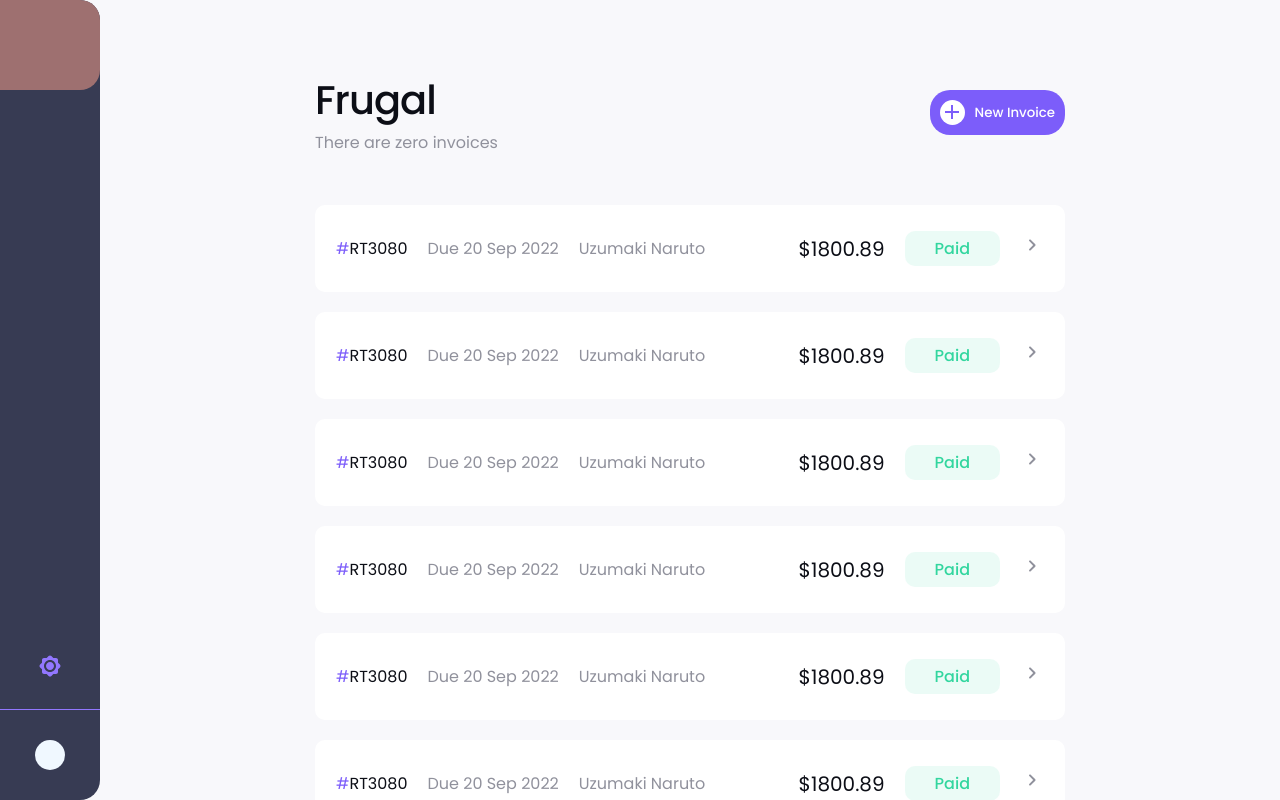
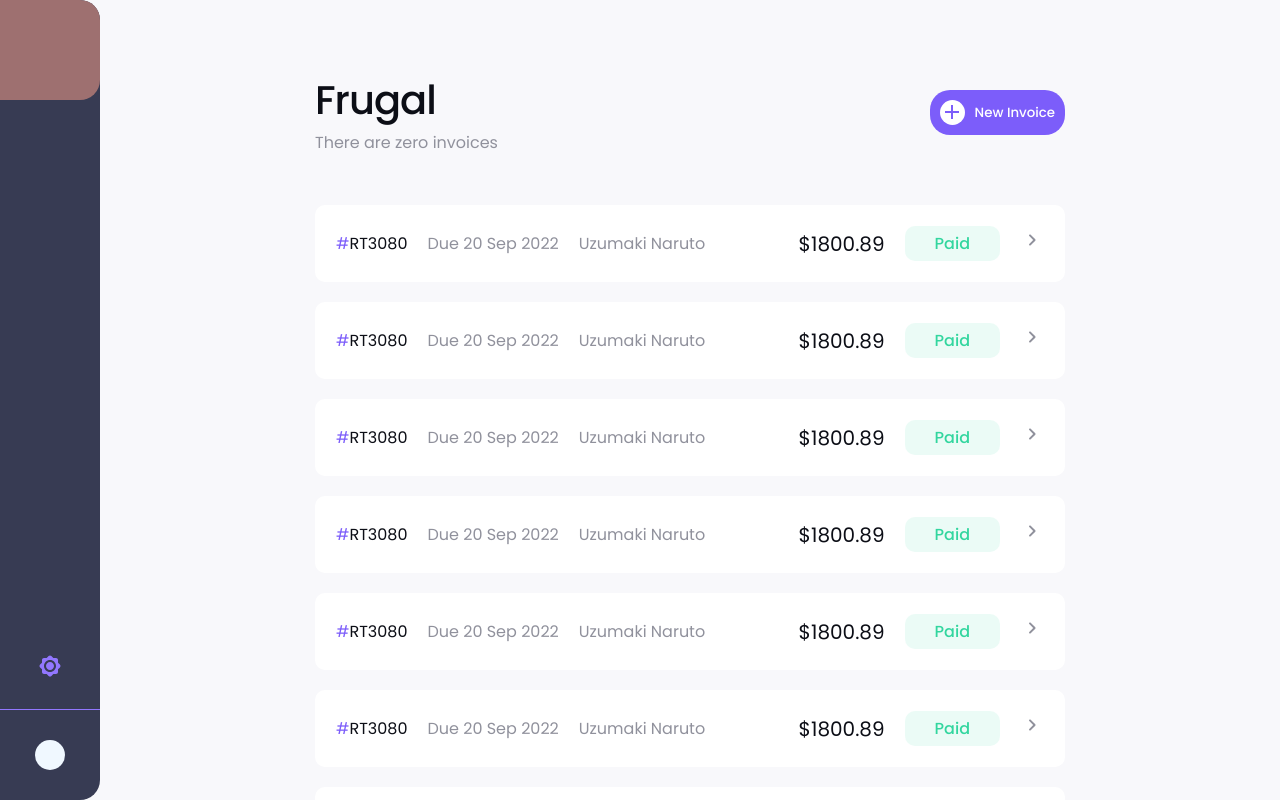
Before and after one commit to TheChrisader/expense-tracker, a React (Create React App) app in the folder client/: page / in a window 1280 px wide. Built offline with nearby package versions, Linux system fonts and the light colour scheme.

Commit message:
styling changes

```diff
--- a/client/src/components/InvoiceItem.jsx
+++ b/client/src/components/InvoiceItem.jsx
@@ -8,7 +8,7 @@ const ItemWrapper = styled.div`
   justify-content: space-between;
   align-items: center;
   max-width: 100%;
-  padding: 25px 20px;
+  padding: 20px;
   border-radius: 10px;
   border: 1px solid transparent;
   transition: border-color 0.5s cubic-bezier(0.165, 0.84, 0.44, 1);
--- a/client/src/components/Navbar.jsx
+++ b/client/src/components/Navbar.jsx
@@ -14,7 +14,7 @@ const StyledNavbar = styled.nav`
 
 const NavbarIcon = styled.div`
   position: relative;
-  height: 90px;
+  height: 100px;
   background-color: #9e7070;
   border-top-right-radius: 20px;
   border-bottom-right-radius: 20px;
--- a/client/src/pages/Main.jsx
+++ b/client/src/pages/Main.jsx
@@ -13,7 +13,9 @@ const Wrapper = styled.main`
 
 const Container = styled.section`
   padding: 20px;
+  margin-bottom: 50px;
   width: 750px;
+  height: fit-content;
   margin-top: 50px;
 `;
 
```
